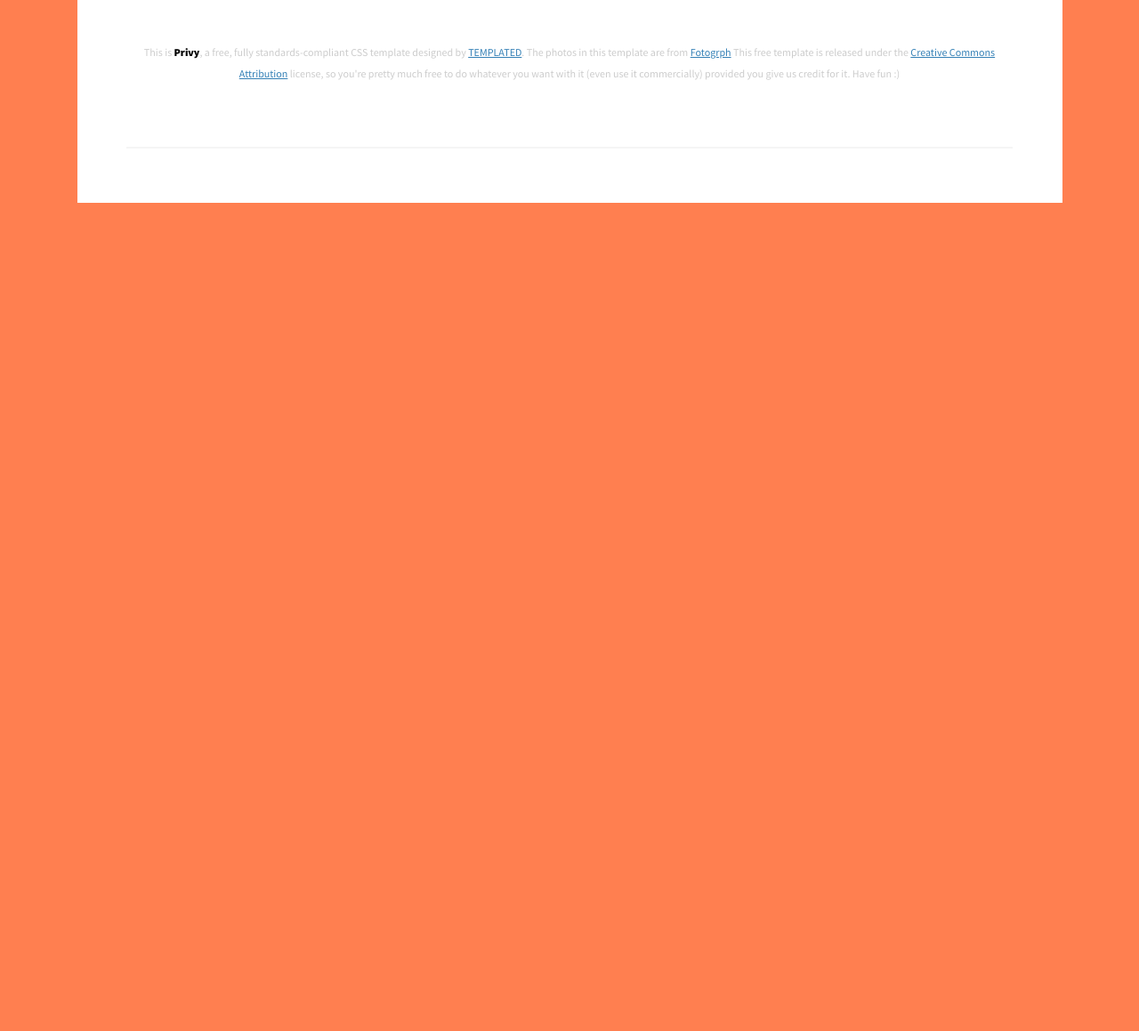
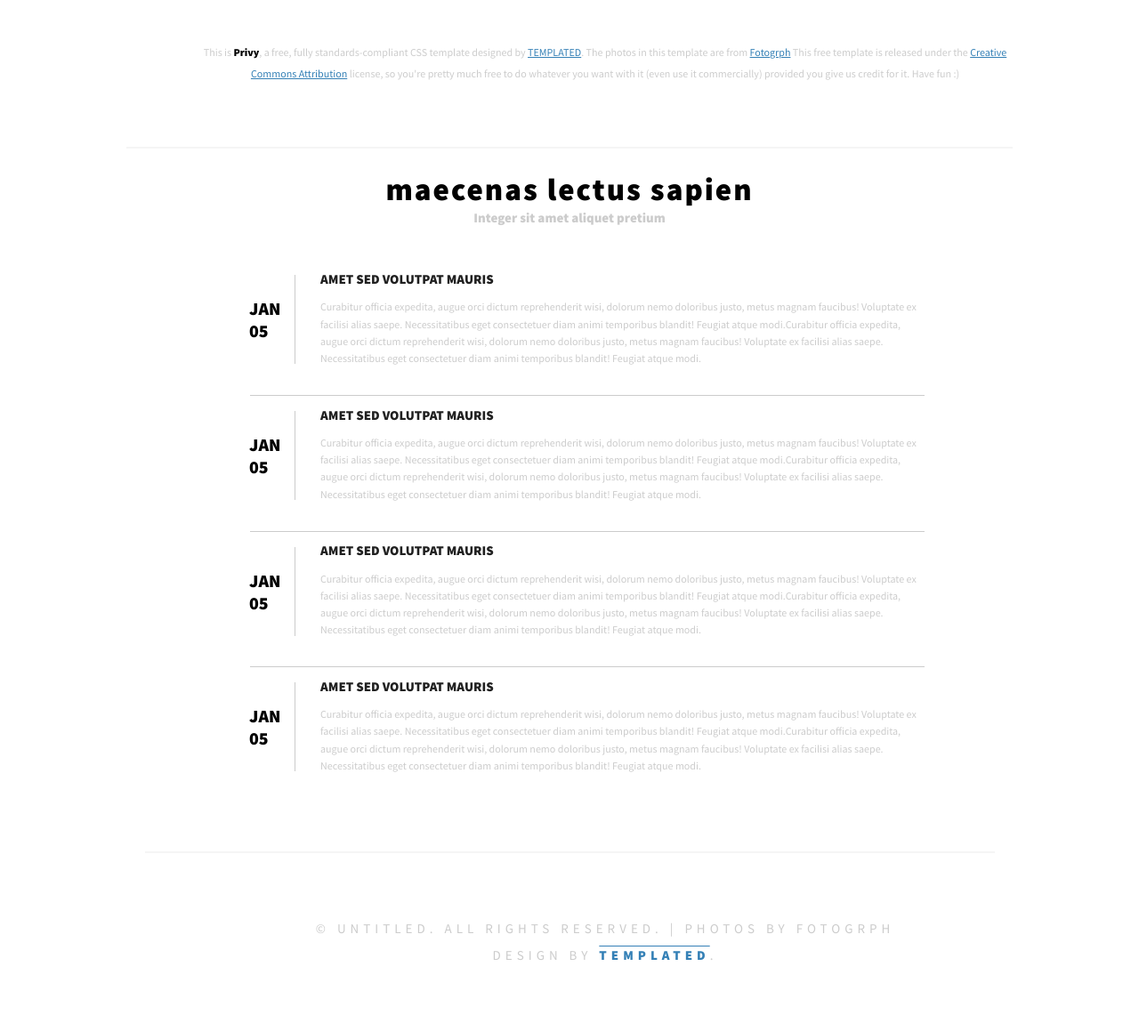
Before and after one commit to MehdiAlouafi/Privy-Design, a plain HTML site: page index.html in a window 1280 px wide. Shown: the part 572-1731 px from the top of the page at 89% size. Before the commit the page ends 800 px from the top, so only its background shows below. Drawn offline with Linux system fonts and the light colour scheme.

Commit message:
done, going to add responsivness to that awesomeness later

```diff
--- a/css/style.css
+++ b/css/style.css
@@ -10,8 +10,8 @@
 
 body {
 /*	background-color: #fff;
-*/	height: 100vh;
-	background-color: coral;
+*/	height: 100%;
+	background-color: #fff;
 }
 
 h1 {
@@ -134,7 +134,7 @@ input {
 
 #image-in-wrapper {
 	height: 450px;
-	width: 90%;
+	max-width: 800px;
 	margin-top: 30px;
 }
 
@@ -180,3 +180,88 @@ strong {
 	border:none;
 
 }
+
+.second-block {
+	max-width: 800px;
+	margin: 50px auto 0 auto;
+}
+
+.second-block > ul li {
+	list-style: none;
+}
+
+.second-block h1 {
+	float: left;
+	height: 100px;
+	font-size: 20px;
+	padding-right: 15px;
+	padding-top: 25px;
+	border-right: 1px solid #ccc;
+	position: relative;
+	color: black;
+	bottom: 8px;
+}
+
+.blog-post {
+	text-align: left;
+	color: #ccc;
+}
+
+.blog-post h2, p {
+	padding-left: 80px;
+
+
+}
+
+.blog-post h2 {
+	color: #202020;
+}
+
+.blog-post p{
+	line-height: 1.6;
+}
+
+@media(max-width: 640px) {
+ .first-block > p {
+ 	padding-left: 0;
+ }
+}
+
+.second-block > ul li {
+	box-shadow:0 2px 0 -1px #ccc;
+	padding-bottom: 20px;
+}
+
+
+
+.second-block > ul li:last-child {
+	box-shadow: none;
+	margin-bottom: 55px;
+}
+
+#last-hr {
+	background-color: rgba(204, 204, 204, 0.2);
+	height: 2px;
+	color: #ccc;
+	border:none;
+	max-width: 955px;
+}
+
+
+footer p {
+	font-size: 15px;
+	margin-top: 70px;
+	margin-bottom: 70px;
+	line-height: 2;
+	letter-spacing: 5px;
+	color: #ccc;
+}
+
+footer > p span {
+	font-weight: 900;
+	font-size: 15px;
+	color: rgb(52,128,182);
+	text-decoration: overline;
+
+
+}
--- a/index.html
+++ b/index.html
@@ -31,7 +31,55 @@
 				<h2>Tristique eu aut torquent! Primis tenetur magnam pretium fames dapibus praesentium porta</h2>
 				<p>This is <strong>Privy</strong>, a free, fully standards-compliant CSS template designed by <span class="link-para">TEMPLATED</span>. The photos in this template are from <span class="link-para">Fotogrph</span> This free template is released under the <span class="link-para">Creative Commons Attribution</span> license, so you're pretty much free to do whatever you want with it (even use it commercially) provided you give us credit for it. Have fun :)</p>
 				<hr>
+				<h1>maecenas lectus sapien</h1>
+				<h2>Integer sit amet aliquet pretium</h2>
 		</div>
+		<div class="second-block">
+			<ul>
+				<li>
+					<div class="blog-post">
+						<h1>JAN <br> 05</h1>
+						<h2>AMET SED VOLUTPAT MAURIS</h2>
+						<p>Curabitur officia expedita, augue orci dictum reprehenderit wisi, dolorum nemo doloribus justo, metus magnam faucibus! Voluptate ex facilisi alias saepe. Necessitatibus eget consectetuer diam animi temporibus blandit! Feugiat atque modi.Curabitur officia expedita, augue orci dictum reprehenderit wisi, dolorum nemo doloribus justo, metus magnam faucibus! Voluptate ex facilisi alias saepe. Necessitatibus eget consectetuer diam animi temporibus blandit! Feugiat atque modi.</p>
+					</div>
+				</li>
+
+				<li>
+					<div class="blog-post">
+						<div class="blog-post">
+						<h1>JAN <br> 05</h1>
+						<h2>AMET SED VOLUTPAT MAURIS</h2>
+						<p>Curabitur officia expedita, augue orci dictum reprehenderit wisi, dolorum nemo doloribus justo, metus magnam faucibus! Voluptate ex facilisi alias saepe. Necessitatibus eget consectetuer diam animi temporibus blandit! Feugiat atque modi.Curabitur officia expedita, augue orci dictum reprehenderit wisi, dolorum nemo doloribus justo, metus magnam faucibus! Voluptate ex facilisi alias saepe. Necessitatibus eget consectetuer diam animi temporibus blandit! Feugiat atque modi.</p>
+					</div>
+					</div>
+				</li>
+				<li>
+					<div class="blog-post">
+						<div class="blog-post">
+						<h1>JAN <br> 05</h1>
+						<h2>AMET SED VOLUTPAT MAURIS</h2>
+						<p>Curabitur officia expedita, augue orci dictum reprehenderit wisi, dolorum nemo doloribus justo, metus magnam faucibus! Voluptate ex facilisi alias saepe. Necessitatibus eget consectetuer diam animi temporibus blandit! Feugiat atque modi.Curabitur officia expedita, augue orci dictum reprehenderit wisi, dolorum nemo doloribus justo, metus magnam faucibus! Voluptate ex facilisi alias saepe. Necessitatibus eget consectetuer diam animi temporibus blandit! Feugiat atque modi.</p>
+					</div>
+					</div>
+				</li>
+				<li>
+					<div class="blog-post">
+						<div class="blog-post">
+						<h1>JAN <br> 05</h1>
+						<h2>AMET SED VOLUTPAT MAURIS</h2>
+						<p>Curabitur officia expedita, augue orci dictum reprehenderit wisi, dolorum nemo doloribus justo, metus magnam faucibus! Voluptate ex facilisi alias saepe. Necessitatibus eget consectetuer diam animi temporibus blandit! Feugiat atque modi.Curabitur officia expedita, augue orci dictum reprehenderit wisi, dolorum nemo doloribus justo, metus magnam faucibus! Voluptate ex facilisi alias saepe. Necessitatibus eget consectetuer diam animi temporibus blandit! Feugiat atque modi.</p>
+					</div>
+					</div>
+				</li>
+			</ul>
+		</div>
+
+		<hr id="last-hr">
+
+		<footer>
+			<p>&#169; UNTITLED. ALL RIGHTS RESERVED. | PHOTOS BY FOTOGRPH <br> DESIGN BY <span>TEMPLATED</span>.</p>
+		</footer>
+
 
 
 
```
